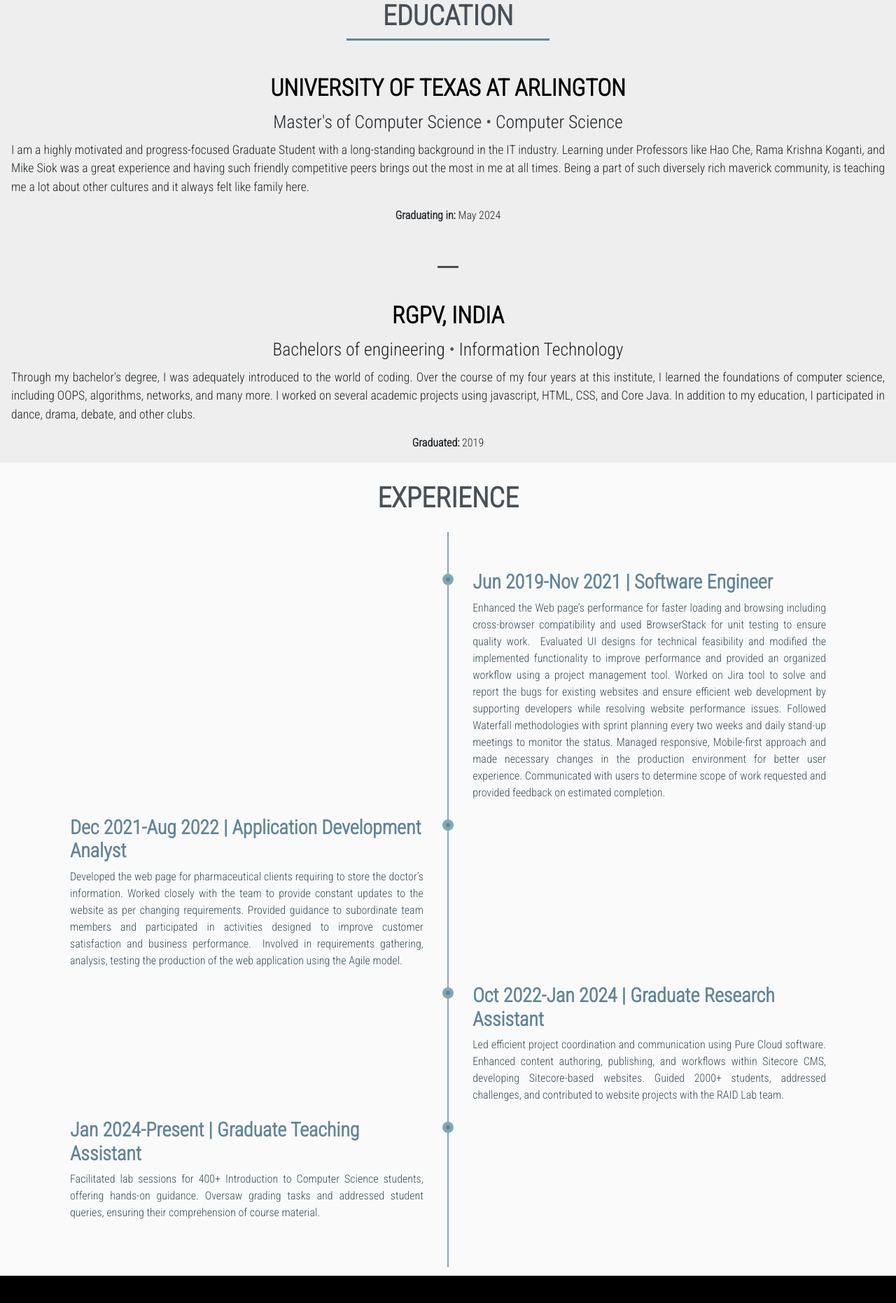
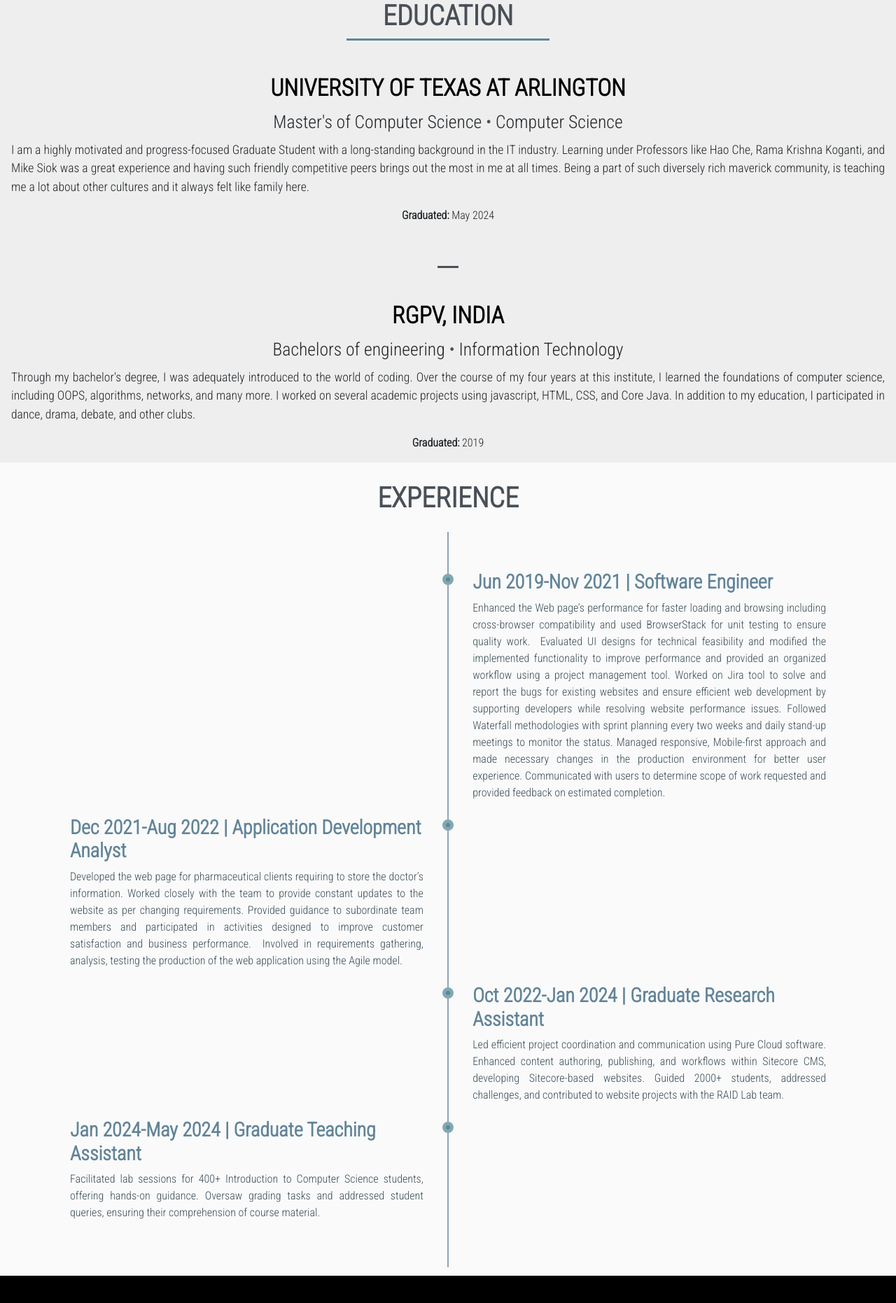
Before and after one commit to shalinivyas/website, a React (Create React App) app: page / in a window 1280 px wide. Shown: the part 1359-3221 px from the top of the page at 70% size. Built offline with nearby package versions, Linux system fonts and the light colour scheme.

Commit message:
june_2024_first_commit

```diff
--- a/package.json
+++ b/package.json
@@ -1,5 +1,5 @@
 {
-  "homepage": "https://shalinivyas.github.io/portfolio_website/",
+  "homepage": "https://shalinivyas.github.io/website/",
   "name": "my-app",
   "version": "0.1.0",
   "private": true,
--- a/src/components/Education.js
+++ b/src/components/Education.js
@@ -19,7 +19,7 @@ const Education = () => {
                     <div class="col-full text-justify mx-6 my-2 collegeDesc">
                     <p>I am a highly motivated and progress-focused Graduate Student with a long-standing background in the IT industry. Learning under Professors like Hao Che, Rama Krishna Koganti, and Mike Siok was a great experience and having such friendly competitive peers brings out the most in me at all times. Being a part of such diversely rich maverick community, is teaching me a lot about other cultures and it always felt like family here.</p>
                     </div>
-                    <p><strong>Graduating in:</strong> May 2024</p>
+                    <p><strong>Graduated:</strong> May 2024</p>
 
                 </div>
 
--- a/src/components/Experience.js
+++ b/src/components/Experience.js
@@ -37,7 +37,7 @@ const Experience = () => {
         <div className="timeline-block timeline-block-left">
           <div className="marker"></div>
           <div className="timeline-content">
-            <h3>Jan 2024-Present | Graduate Teaching Assistant</h3>
+            <h3>Jan 2024-May 2024 | Graduate Teaching Assistant</h3>
             <p className="content">Facilitated lab sessions for 400+ Introduction to Computer Science students, offering hands-on guidance. Oversaw grading tasks and addressed student queries, ensuring their comprehension of course material. </p>
           </div>
         </div>
```
